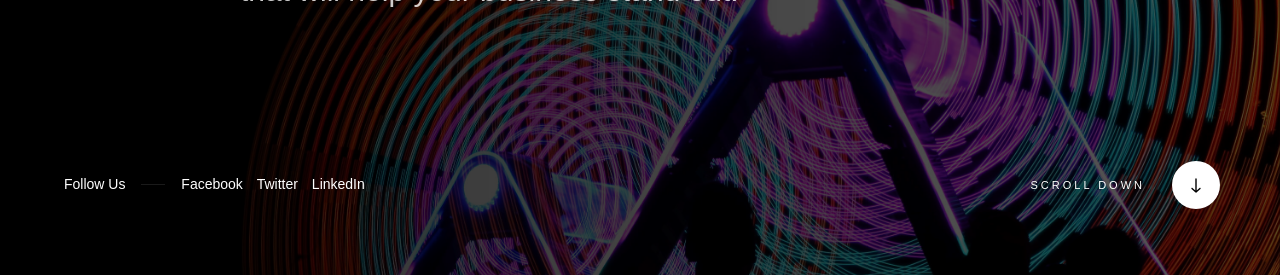
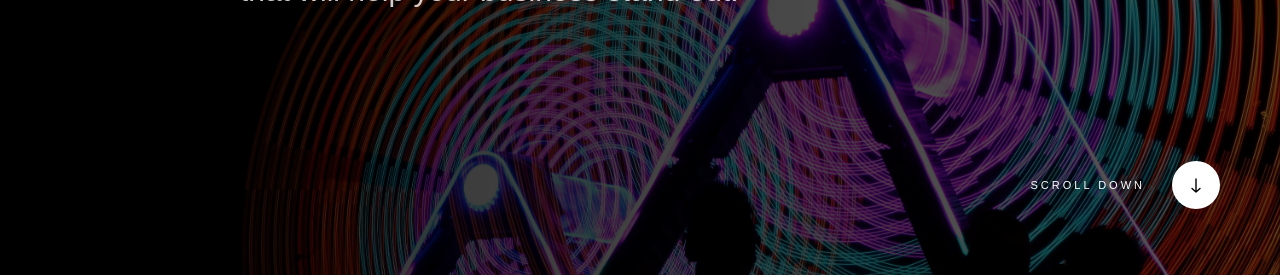
Before and after one commit to Zenox01/Transcend, a plain HTML site: page Transcend-Edited/index.html in a window 1280 px wide. Shown: the part 525-802 px from the top of the page. Drawn offline with Linux system fonts and the light colour scheme; files whose address does not match are found by name; a web font is replaced by a local one.

Commit message:
Update index.html

```diff
--- a/Transcend-Edited/index.html
+++ b/Transcend-Edited/index.html
@@ -100,22 +100,6 @@
             <li><a class="smoothscroll" href="#services">Services<span>what we do</span></a></li>
             <li><a  class="smoothscroll" href="#contact">Contact<span>get in touch</span></a></li>
         </ul> <!-- end home-sidelinks -->
-
-        <ul class="home-social">
-            <li class="home-social-title">Follow Us</li>
-            <li><a href="#0">
-                <i class="fab fa-facebook"></i>
-                <span class="home-social-text">Facebook</span>
-            </a></li>
-            <li><a href="#0">
-                <i class="fab fa-twitter"></i>
-                <span class="home-social-text">Twitter</span>
-            </a></li>
-            <li><a href="#0">
-                <i class="fab fa-linkedin"></i>
-                <span class="home-social-text">LinkedIn</span>
-            </a></li>
-        </ul> <!-- end home-social -->
 
         <a href="#about" class="home-scroll smoothscroll">
             <span class="home-scroll__text">Scroll Down</span>
```
